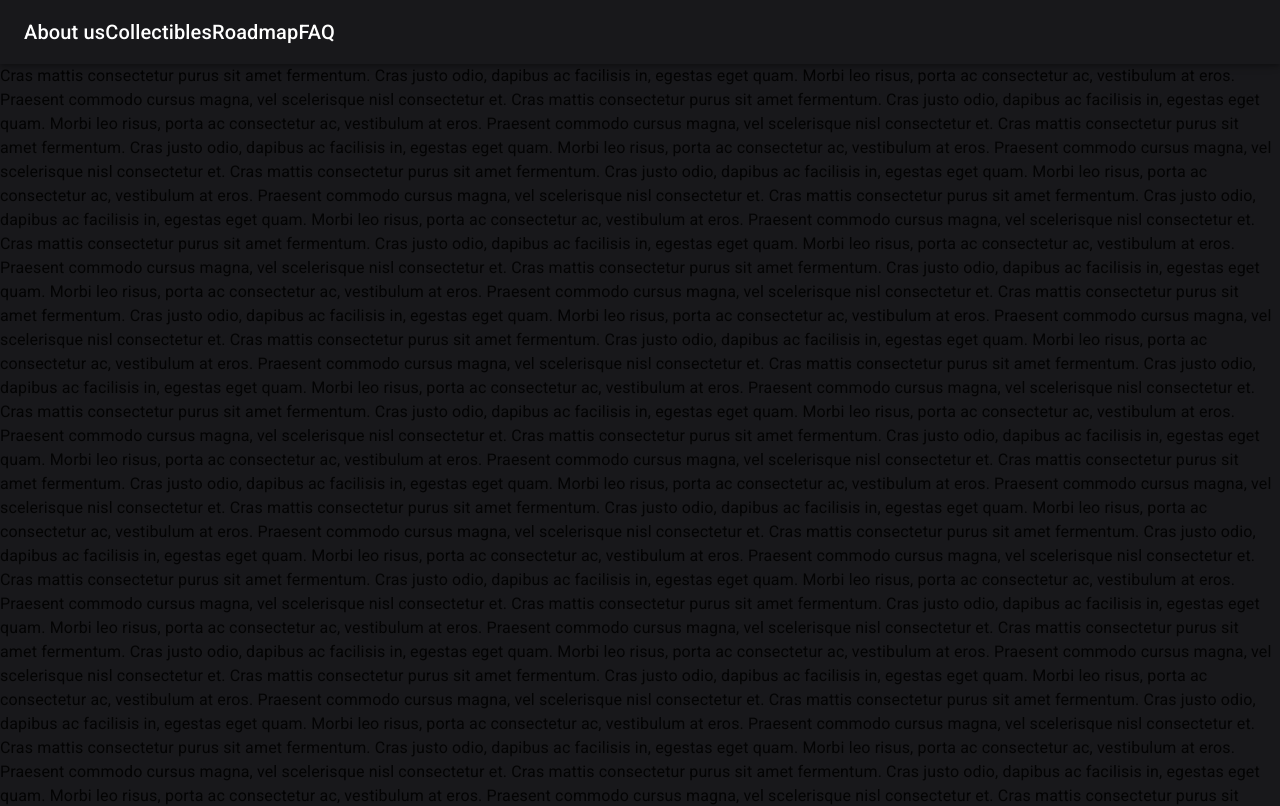
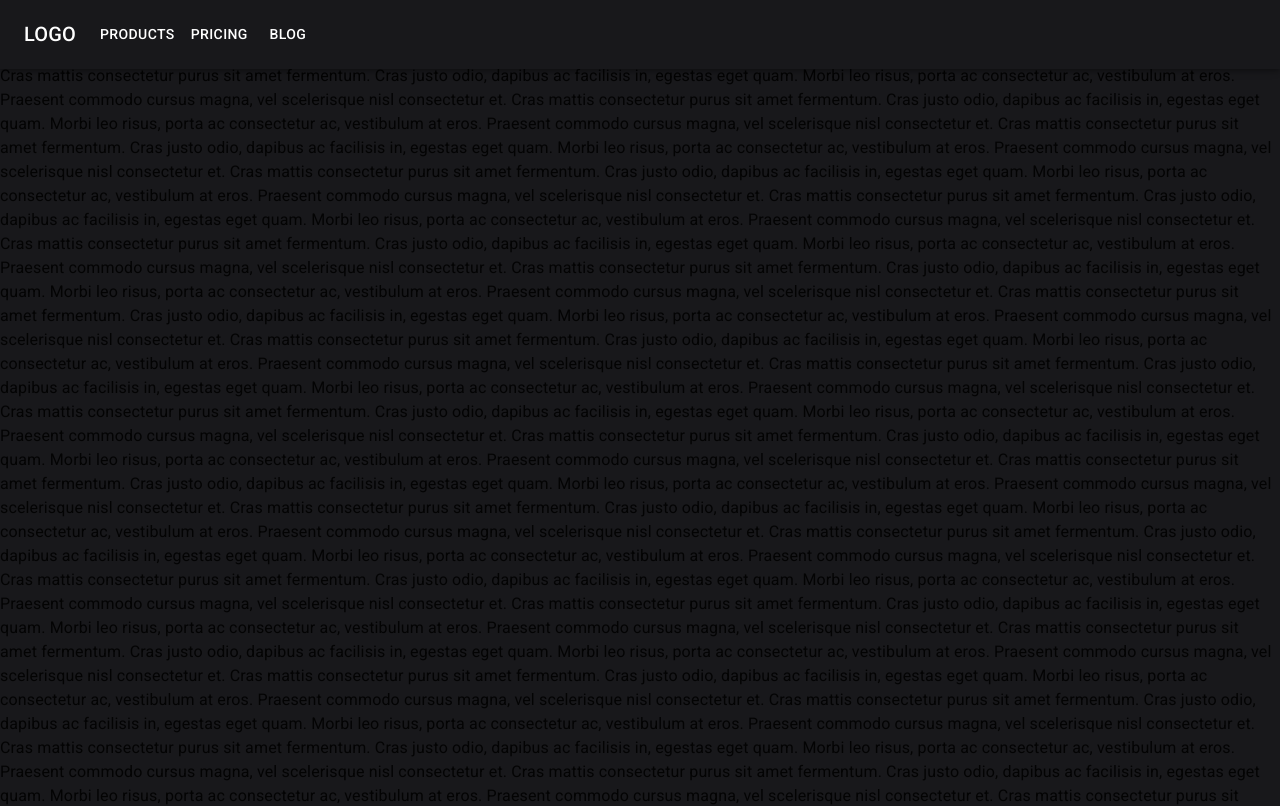
Before and after one commit to nlSzekely/silly-sloths, a React (Create React App) app: page / in a window 1280 px wide. Shown: the top 806 px of the page. Built offline with nearby package versions, Linux system fonts and the light colour scheme.

Commit message:
Appbar fix

```diff
--- a/src/components/HideAppBar/HideAppBar.js
+++ b/src/components/HideAppBar/HideAppBar.js
@@ -1,13 +1,13 @@
 import * as React from 'react';
-import PropTypes from 'prop-types';
 import AppBar from '@mui/material/AppBar';
 import Toolbar from '@mui/material/Toolbar';
 import Typography from '@mui/material/Typography';
 import useScrollTrigger from '@mui/material/useScrollTrigger';
 import Slide from '@mui/material/Slide';
+import ResponsiveAppBar from "../ResponsiveAppBar/ResponsiveAppBar";
 
 function HideOnScroll(props) {
-    const {children} = props;
+    const { children } = props;
     const trigger = useScrollTrigger();
 
     return (
@@ -23,20 +23,7 @@ export default function HideAppBar(props) {
         <React.Fragment>
             <HideOnScroll {...props}>
                 <AppBar>
-                    <Toolbar>
-                        <Typography variant='h6' component='div'>
-                            About us
-                        </Typography>
-                        <Typography variant='h6' component='div'>
-                            Collectibles
-                        </Typography>
-                        <Typography variant='h6' component='div'>
-                            Roadmap
-                        </Typography>
-                        <Typography variant='h6' component='div'>
-                            FAQ
-                        </Typography>
-                    </Toolbar>
+                    <ResponsiveAppBar />
                 </AppBar>
             </HideOnScroll>
             <Toolbar />
--- a/src/components/ResponsiveAppBar/ResponsiveAppBar.js
+++ b/src/components/ResponsiveAppBar/ResponsiveAppBar.js
@@ -35,7 +35,6 @@ const ResponsiveAppBar = () => {
     };
 
     return (
-    <AppBar position="static">
         <Container maxWidth="xl">
             <Toolbar disableGutters>
                 <Typography
@@ -102,39 +101,8 @@ const ResponsiveAppBar = () => {
                         </Button>
                     ))}
                 </Box>
-
-          <Box sx={{ flexGrow: 0 }}>
-            <Tooltip title="Open settings">
-              <IconButton onClick={handleOpenUserMenu} sx={{ p: 0 }}>
-                <Avatar alt="Remy Sharp" src="/static/images/avatar/2.jpg" />
-              </IconButton>
-            </Tooltip>
-            <Menu
-              sx={{ mt: '45px' }}
-              id="menu-appbar"
-              anchorEl={anchorElUser}
-              anchorOrigin={{
-                vertical: 'top',
-                horizontal: 'right',
-              }}
-              keepMounted
-              transformOrigin={{
-                vertical: 'top',
-                horizontal: 'right',
-              }}
-              open={Boolean(anchorElUser)}
-              onClose={handleCloseUserMenu}
-            >
-              {settings.map((setting) => (
-                <MenuItem key={setting} onClick={handleCloseUserMenu}>
-                  <Typography textAlign="center">{setting}</Typography>
-                </MenuItem>
-              ))}
-            </Menu>
-          </Box>
             </Toolbar>
         </Container>
-    </AppBar>
     );
 };
 export default ResponsiveAppBar;
```
Lines whose indentation alone changed are shown as unchanged.
